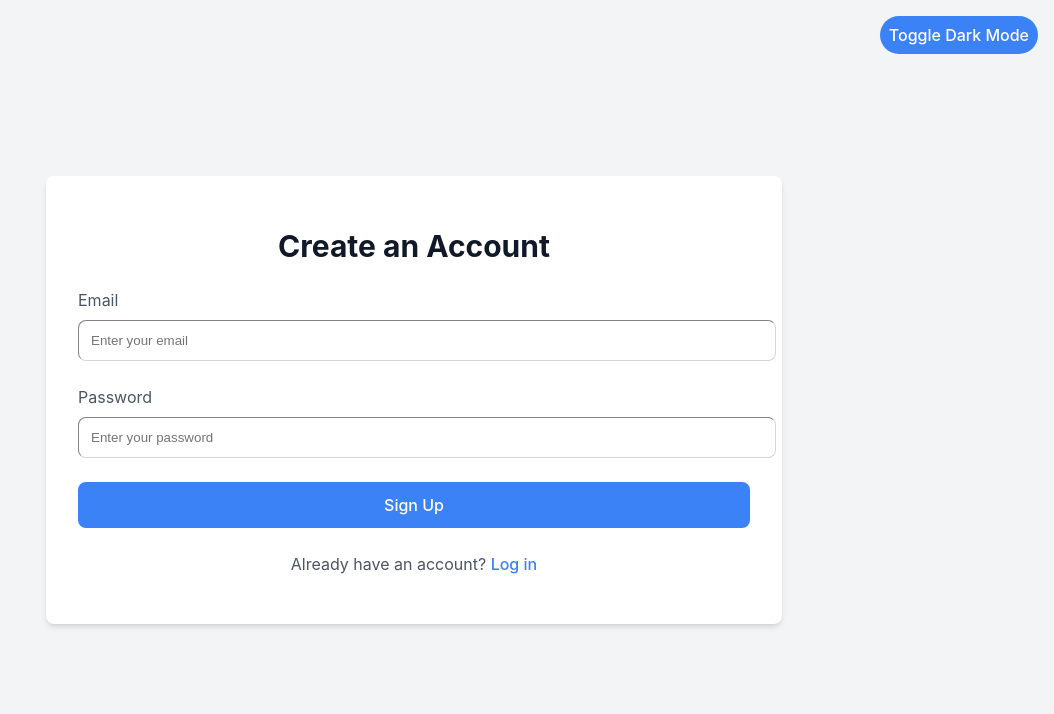
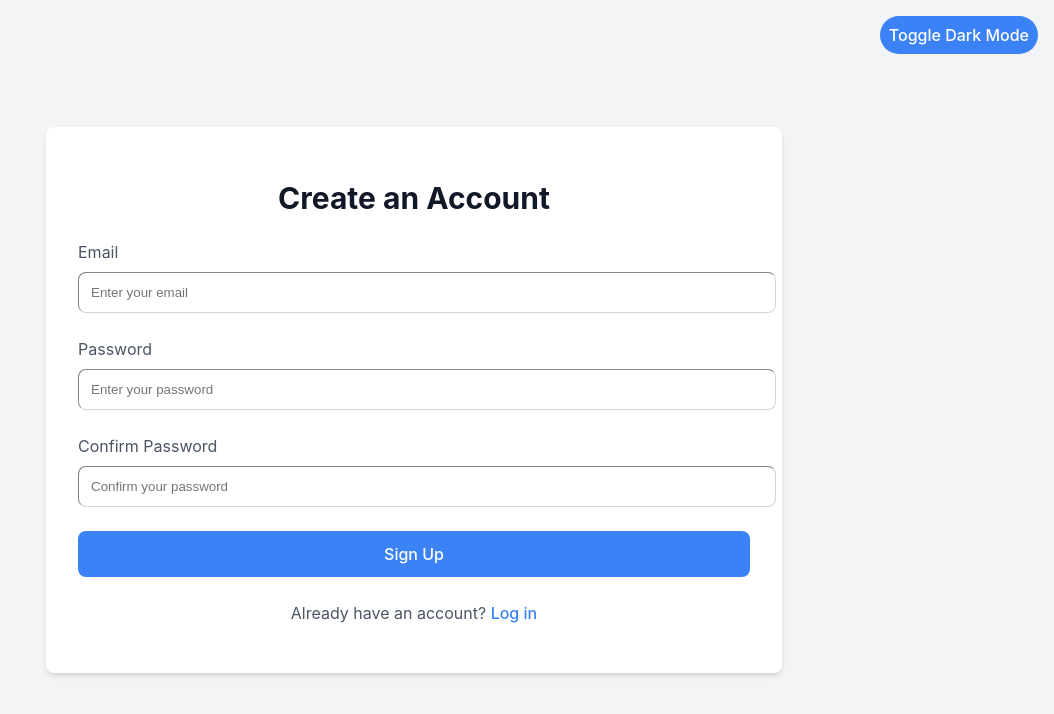
Before and after one commit to Changsik00/react-toy-project, a React (Vite) app: page /signup in a window 1280 px wide. Shown: the top 714 px of the page, without its empty margins (226-1280 px from the left). Built offline with nearby package versions, Linux system fonts and the light colour scheme.

Commit message:
feat: confirmPassword 추가

```diff
--- a/src/pages/SignUp.tsx
+++ b/src/pages/SignUp.tsx
@@ -1,12 +1,37 @@
+import React, { useState } from 'react'
 import ResponsiveLayout from '../components/common/ResponsiveLayout'
+import { e } from 'unocss/index'
 
 const SignUp = () => {
+  const [email, setEmail] = useState('')
+  const [password, setPassword] = useState('')
+  const [confirmPassword, setConfirmPassword] = useState('')
+  const [error, setError] = useState('')
+
+  const handleSubmit = (event: React.FormEvent) => {
+    event.preventDefault()
+    setError('')
+
+    if (!email || !password || !confirmPassword) {
+      setError('모든 필드를 입력해주세요.')
+      return
+    }
+
+    if (password !== confirmPassword) {
+      setError('비밀번호가 일치하지 않습니다.')
+      return
+    }
+
+    // 여기에 회원가입 로직 추가 (ex: API 호출)
+    console.log('#@# params', { email, password, confirmPassword })
+  }
+
   return (
     <ResponsiveLayout>
       <h1 className='mb-6 text-center text-3xl font-bold text-gray-900 dark:text-white'>
         Create an Account
       </h1>
-      <form className='space-y-6'>
+      <form className='space-y-6' onSubmit={handleSubmit}>
         <div>
           <label className='mb-2 block text-gray-600 dark:text-gray-300'>
             Email
@@ -15,6 +40,8 @@ const SignUp = () => {
             type='email'
             className='w-full rounded-lg border border-gray-300 p-3 focus:border-blue-500 focus:outline-none dark:border-gray-700 dark:bg-gray-700 dark:focus:border-blue-500'
             placeholder='Enter your email'
+            value={email}
+            onChange={(e) => setEmail(e.target.value)}
             required
           />
         </div>
@@ -26,9 +53,25 @@ const SignUp = () => {
             type='password'
             className='w-full rounded-lg border border-gray-300 p-3 focus:border-blue-500 focus:outline-none dark:border-gray-700 dark:bg-gray-700 dark:focus:border-blue-500'
             placeholder='Enter your password'
+            value={password}
+            onChange={(e) => setPassword(e.target.value)}
             required
           />
         </div>
+        <div>
+          <label className='mb-2 block text-gray-600 dark:text-gray-300'>
+            Confirm Password
+          </label>
+          <input
+            type='password'
+            className='w-full rounded-lg border border-gray-300 p-3 focus:border-blue-500 focus:outline-none dark:border-gray-700 dark:bg-gray-700 dark:focus:border-blue-500'
+            placeholder='Confirm your password'
+            value={confirmPassword}
+            onChange={(e) => setConfirmPassword(e.target.value)}
+            required
+          />
+        </div>
+        {error && <p className='text-red-500'>{error}</p>}
         <button
           type='submit'
           className='w-full rounded-lg bg-blue-500 p-3 text-white transition-colors hover:bg-blue-600'
```
